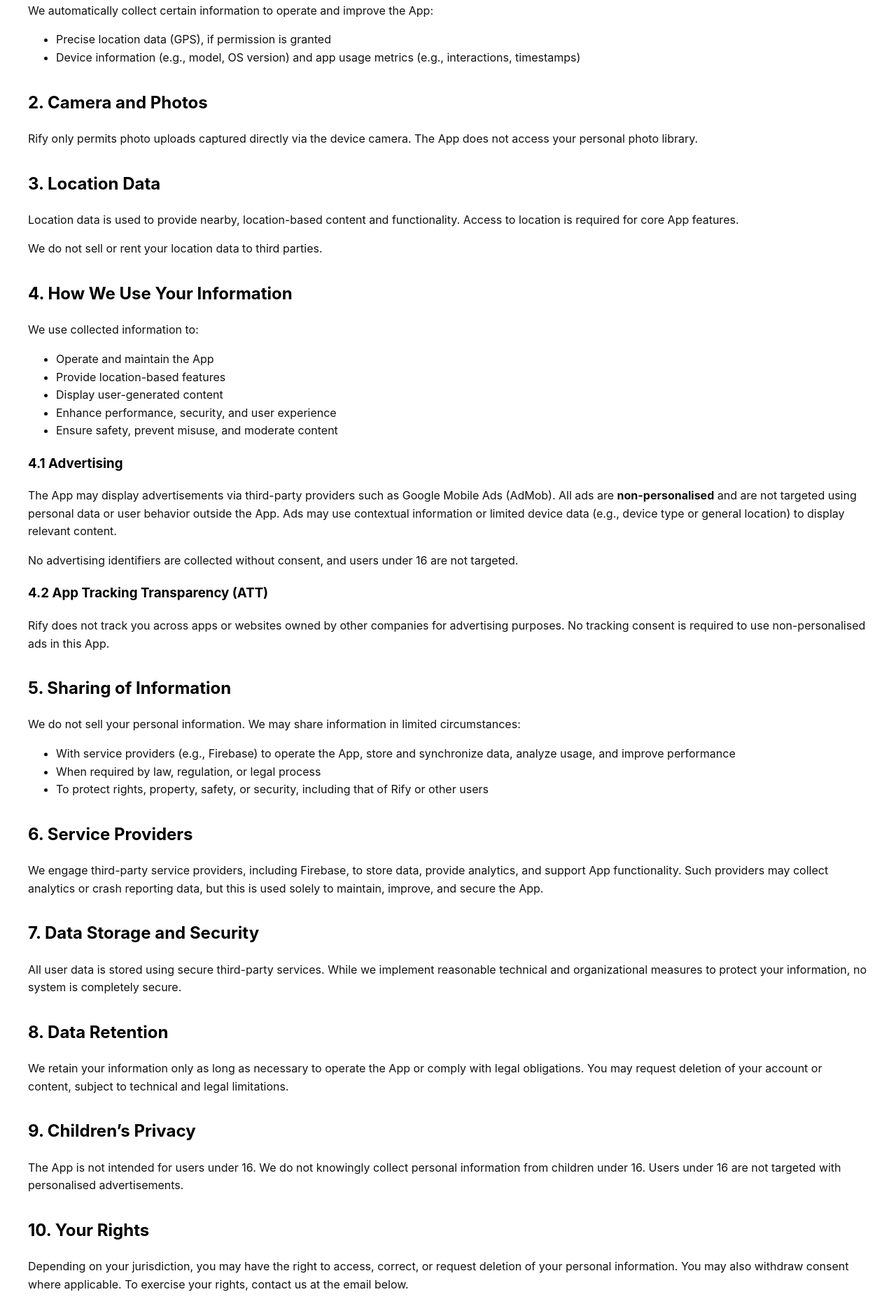
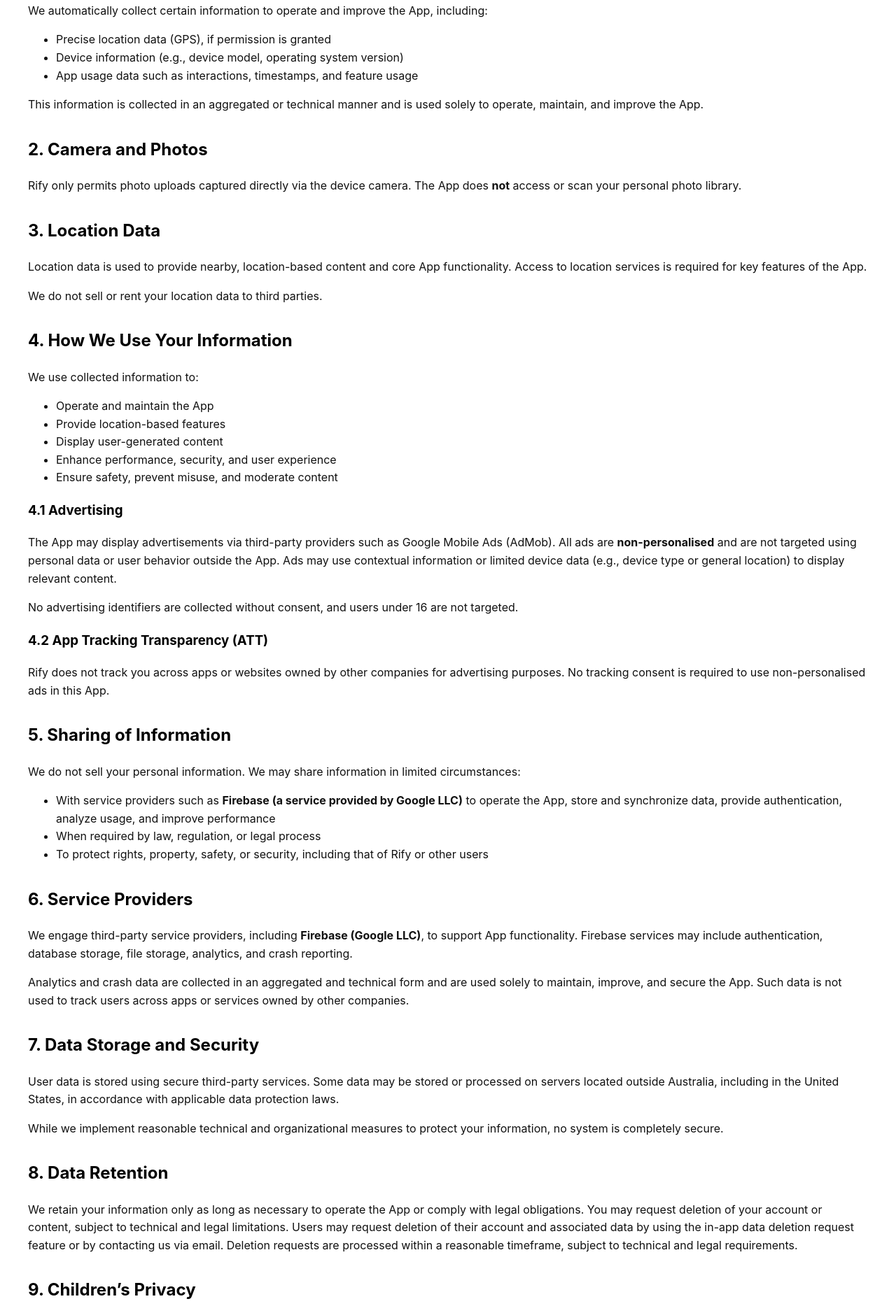
Before and after one commit to Rify-Production/Rify_Privacy_Policy, a plain HTML site: page index.html in a window 1280 px wide. Shown: the part 605-2472 px from the top of the page at 70% size. Drawn offline with Linux system fonts and the light colour scheme.

Commit message:
Update index.html

```diff
--- a/index.html
+++ b/index.html
@@ -18,11 +18,6 @@
         h1 {
             margin-bottom: 0.2em;
         }
-        .updated {
-            color: #555;
-            font-size: 0.9em;
-            margin-bottom: 2em;
-        }
         section {
             margin-bottom: 2em;
         }
@@ -39,7 +34,7 @@
 <body>
 
 <h1>Privacy Policy</h1>
-<p><strong>Version:</strong> 1.1</p>
+<p><strong>Version:</strong> 1.2</p>
 <p><strong>Last updated:</strong> 24 January 2026</p>
 
 <section>
@@ -67,26 +62,31 @@ When using Rify, you may provide:
 
 <h3>1.2 Information Collected Automatically</h3>
 <p>
-We automatically collect certain information to operate and improve the App:
+We automatically collect certain information to operate and improve the App, including:
 </p>
 <ul>
 <li>Precise location data (GPS), if permission is granted</li>
-<li>Device information (e.g., model, OS version) and app usage metrics (e.g., interactions, timestamps)</li>
+<li>Device information (e.g., device model, operating system version)</li>
+<li>App usage data such as interactions, timestamps, and feature usage</li>
 </ul>
+<p>
+This information is collected in an aggregated or technical manner and is used solely to operate, maintain, and improve the App.
+</p>
 </section>
 
 <section>
 <h2>2. Camera and Photos</h2>
 <p>
-Rify only permits photo uploads captured directly via the device camera. The App does not access your personal photo library.
+Rify only permits photo uploads captured directly via the device camera.
+The App does <strong>not</strong> access or scan your personal photo library.
 </p>
 </section>
 
 <section>
 <h2>3. Location Data</h2>
 <p>
-Location data is used to provide nearby, location-based content and functionality. Access to location is required for core
-App features.
+Location data is used to provide nearby, location-based content and core App functionality.
+Access to location services is required for key features of the App.
 </p>
 <p>
 We do not sell or rent your location data to third parties.
@@ -108,8 +108,8 @@ We use collected information to:
 
 <h3>4.1 Advertising</h3>
 <p>
-The App may display advertisements via third-party providers such as Google Mobile Ads (AdMob). All ads are
-<strong>non-personalised</strong> and are not targeted using personal data or user behavior outside the App.
+The App may display advertisements via third-party providers such as Google Mobile Ads (AdMob).
+All ads are <strong>non-personalised</strong> and are not targeted using personal data or user behavior outside the App.
 Ads may use contextual information or limited device data (e.g., device type or general location) to display relevant content.
 </p>
 <p>
@@ -129,7 +129,10 @@ No tracking consent is required to use non-personalised ads in this App.
 We do not sell your personal information. We may share information in limited circumstances:
 </p>
 <ul>
-<li>With service providers (e.g., Firebase) to operate the App, store and synchronize data, analyze usage, and improve performance</li>
+<li>
+With service providers such as <strong>Firebase (a service provided by Google LLC)</strong> to operate the App,
+store and synchronize data, provide authentication, analyze usage, and improve performance
+</li>
 <li>When required by law, regulation, or legal process</li>
 <li>To protect rights, property, safety, or security, including that of Rify or other users</li>
 </ul>
@@ -138,16 +141,25 @@ We do not sell your personal information. We may share information in limited ci
 <section>
 <h2>6. Service Providers</h2>
 <p>
-We engage third-party service providers, including Firebase, to store data, provide analytics, and support App functionality.
-Such providers may collect analytics or crash reporting data, but this is used solely to maintain, improve, and secure the App.
+We engage third-party service providers, including <strong>Firebase (Google LLC)</strong>, to support App functionality.
+Firebase services may include authentication, database storage, file storage, analytics, and crash reporting.
+</p>
+<p>
+Analytics and crash data are collected in an aggregated and technical form and are used solely to maintain,
+improve, and secure the App. Such data is not used to track users across apps or services owned by other companies.
 </p>
 </section>
 
 <section>
 <h2>7. Data Storage and Security</h2>
 <p>
-All user data is stored using secure third-party services. While we implement reasonable technical and organizational measures
-to protect your information, no system is completely secure.
+User data is stored using secure third-party services.
+Some data may be stored or processed on servers located outside Australia, including in the United States,
+in accordance with applicable data protection laws.
+</p>
+<p>
+While we implement reasonable technical and organizational measures to protect your information,
+no system is completely secure.
 </p>
 </section>
 
@@ -156,13 +168,18 @@ to protect your information, no system is completely secure.
 <p>
 We retain your information only as long as necessary to operate the App or comply with legal obligations.
 You may request deletion of your account or content, subject to technical and legal limitations.
+
+Users may request deletion of their account and associated data by using the in-app data deletion request feature or by contacting us via email.
+Deletion requests are processed within a reasonable timeframe, subject to technical and legal requirements.
+
 </p>
 </section>
 
 <section>
 <h2>9. Children’s Privacy</h2>
 <p>
-The App is not intended for users under 16. We do not knowingly collect personal information from children under 16.
+The App is not intended for users under 16.
+We do not knowingly collect personal information from children under 16.
 Users under 16 are not targeted with personalised advertisements.
 </p>
 </section>
@@ -171,20 +188,22 @@ Users under 16 are not targeted with personalised advertisements.
 <h2>10. Your Rights</h2>
 <p>
 Depending on your jurisdiction, you may have the right to access, correct, or request deletion of your personal information.
-You may also withdraw consent where applicable. To exercise your rights, contact us at the email below.
+You may also withdraw consent where applicable.
+To exercise your rights, contact us using the details below.
 </p>
 </section>
 
 <section>
 <h2>11. Changes to This Policy</h2>
 <p>
-We may update this Privacy Policy from time to time. Material changes will be communicated within the App.
+We may update this Privacy Policy from time to time.
+Material changes will be communicated within the App.
 Your continued use of the App after updates constitutes acceptance of the revised Privacy Policy.
 </p>
 </section>
 
 <section>
-<h2>12. Governing Law & Jurisdiction</h2>
+<h2>12. Governing Law &amp; Jurisdiction</h2>
 <p>
 This Privacy Policy is governed by and construed in accordance with the laws of the Commonwealth of Australia.
 You agree to submit to the exclusive jurisdiction of Australian courts for any dispute arising out of or relating to this Privacy Policy.
```
